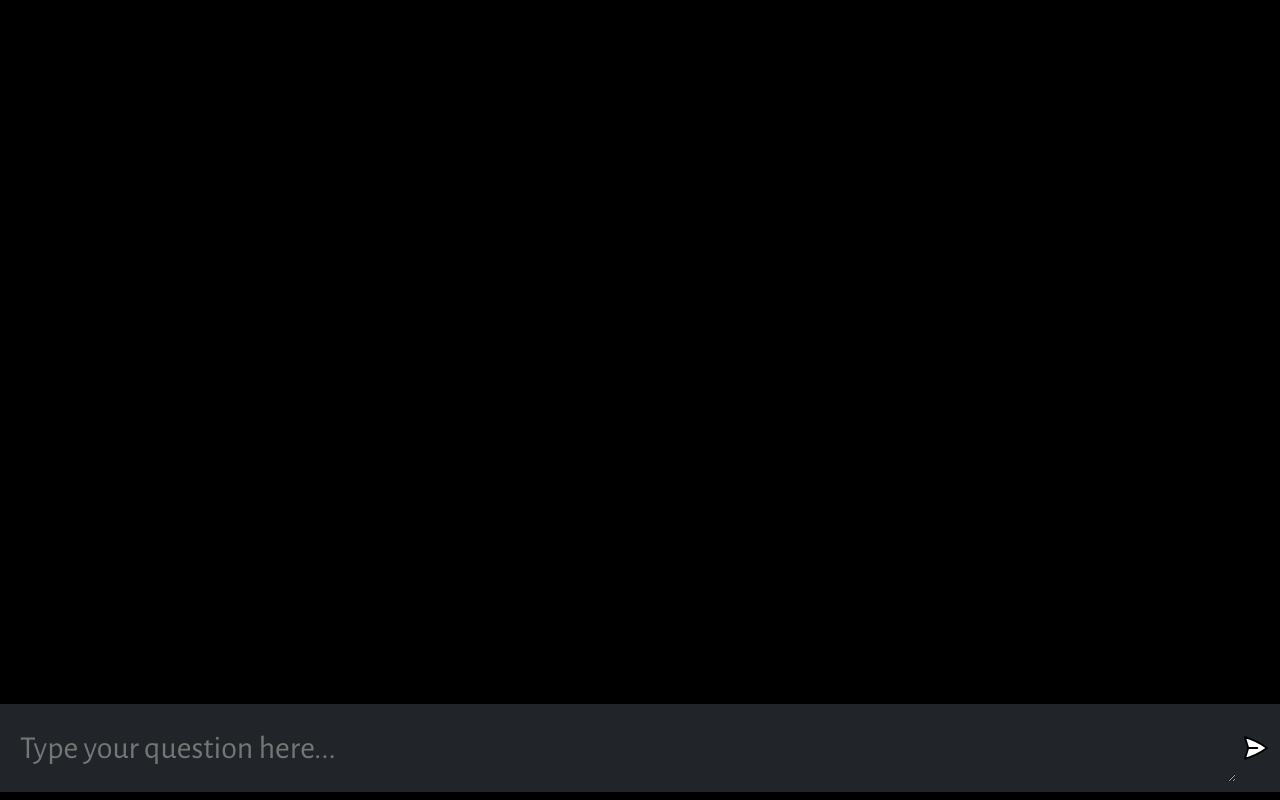
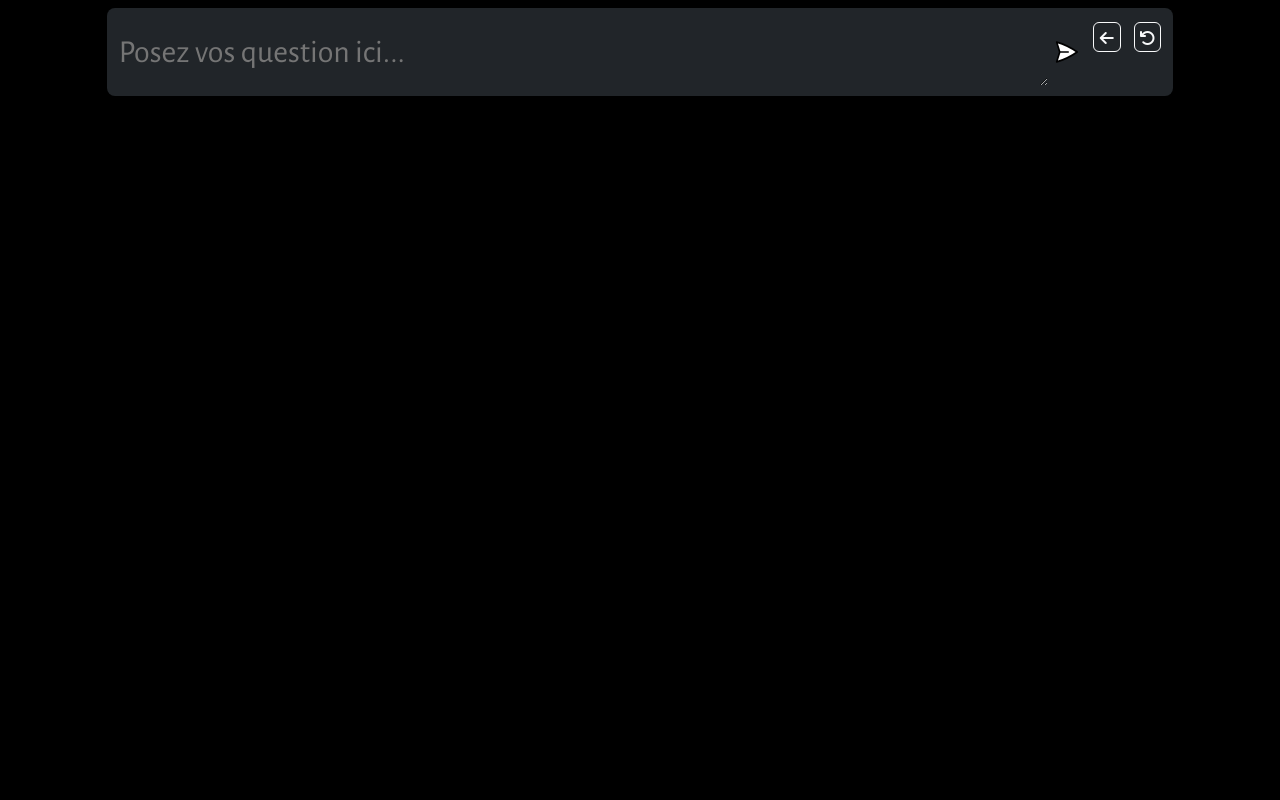
Before and after one commit to Alexfranky/Genus, a website built with Vite: page client/index.html in a window 1280 px wide. Built offline with nearby package versions, Linux system fonts and the light colour scheme.

Commit message:
Update index.html

```diff
--- a/client/index.html
+++ b/client/index.html
@@ -4,7 +4,7 @@
     <meta charset="UTF-8" />
     <link rel="icon" type="image/svg+xml" href="favicon.ico" />
     <meta name="viewport" content="width=device-width, initial-scale=1.0" />
-    <title>ChatGPT</title>
+    <title>IntelliChat</title>
     <link rel="stylesheet" href="chat.css" />
     <link rel="stylesheet" href="https://unpkg.com/tachyons@4/css/tachyons.min.css">
     <script src="https://kit.fontawesome.com/646484b54e.js" crossorigin="anonymous"></script>
@@ -15,11 +15,13 @@
     <link href="https://cdn.jsdelivr.net/npm/bootstrap@5.3.0-alpha1/dist/css/bootstrap.min.css" rel="stylesheet" integrity="sha384-GLhlTQ8iRABdZLl6O3oVMWSktQOp6b7In1Zl3/Jr59b6EGGoI1aFkw7cmDA6j6gD" crossorigin="anonymous">
   </head>
   <body>
-    <div class="bg-black" id="app">
+    <div class="bg-black row" id="app">
       <div id="chat_container"></div>
-<form class="bg-dark mb-2 fixed-bottom mx-auto">
-        <textarea name="prompt" rows="1" cols="1" placeholder="Type your question here..."></textarea>
+<form class="bg-dark mb-2 mt-2 mx-auto col-10 fixed-top mx-auto rounded-bottom-3 rounded-top-3 container-fluid">
+        <textarea class="ms-0 ps-0" name="prompt" rows="1" cols="1" placeholder="Posez vos question ici..."></textarea>
         <button type="submit"><img src="assets/send.svg" alt="send" />
+          <button style="height: 30px;width: 30px;" class="btn btn-outline-light mt-1 ms-2 me-0 ps-1 p-1 "><a class="nav-link" href="intelliChat.php"><i class="fa-sharp fa-solid fa-arrow-left"></i></a></button>
+   <button style="height: 30px;width: 30px;"  class="btn btn-outline-light mt-1 ms-2 me-0 ps-1 p-1" onClick="window.location.reload();"><i class="fa-solid fa-arrow-rotate-left"></i></button>
       </form>
     </div>
     <script type="module" src="script.js"></script>
```
